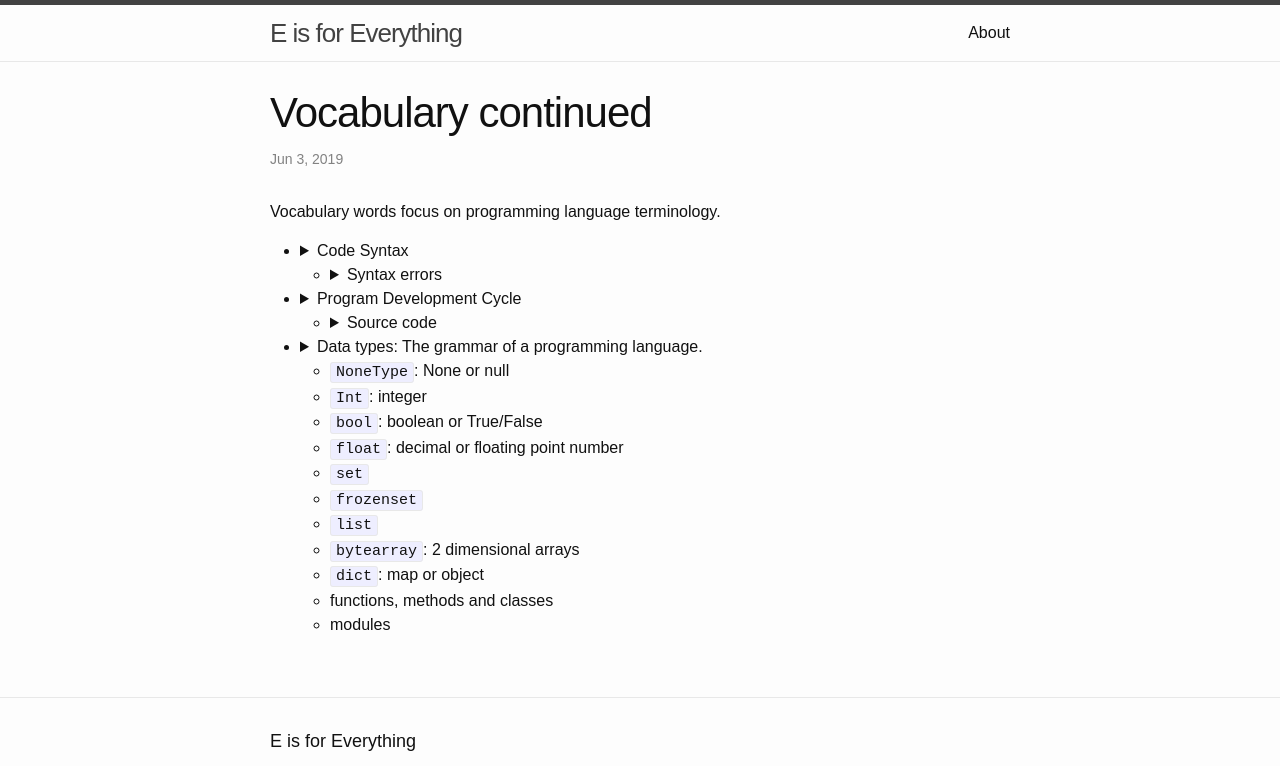
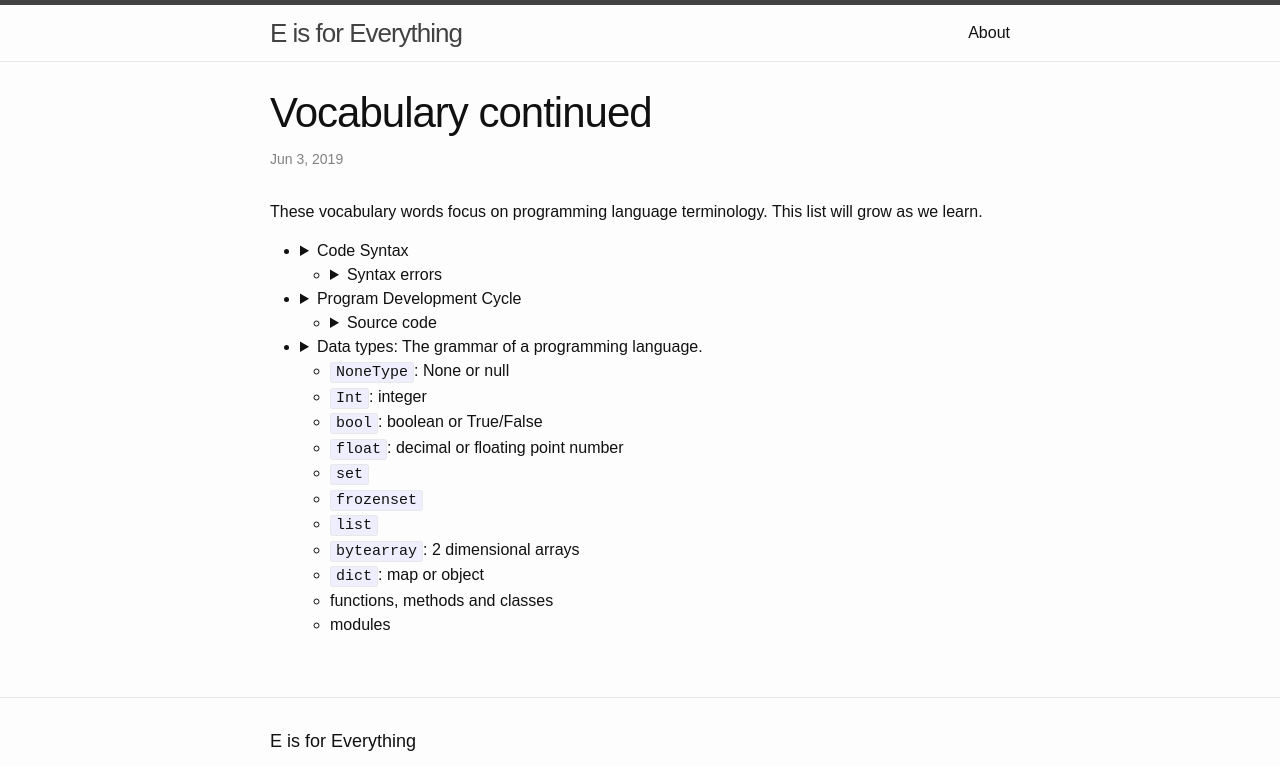
Before and after one commit to emilyannemoses/blog, a Jekyll site: the page built from _posts/2019-06-03-vocabulary-continued.md, in a window 1280 px wide, cut to the strip 0-766 px from the top of the page. Built offline with Jekyll 4.4.1, drawn with Linux system fonts in a browser that asks for light colours.

Commit message:
adding to vocab continued

```diff
--- a/_posts/2019-06-03-vocabulary-continued.md
+++ b/_posts/2019-06-03-vocabulary-continued.md
@@ -3,7 +3,7 @@ layout: post
 title:  "Vocabulary continued"
 ---
 
-Vocabulary words focus on programming language terminology.
+These vocabulary words focus on programming language terminology. This list will grow as we learn.
 
 - <details>
     <summary>Code Syntax</summary>
```
